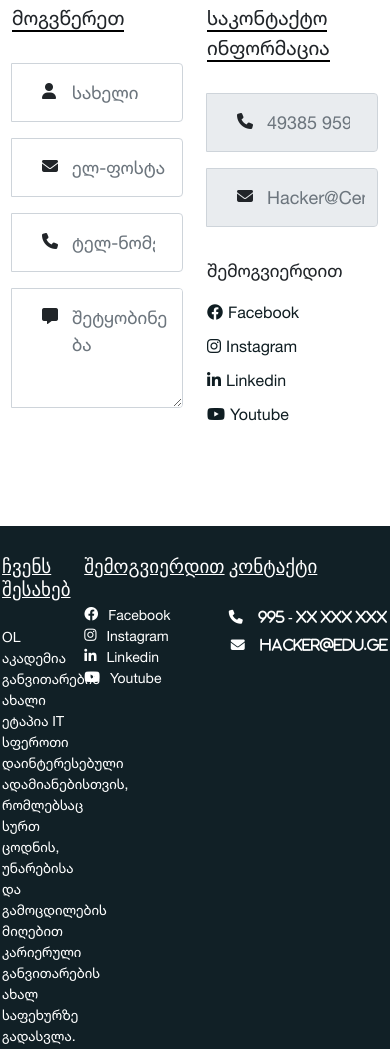
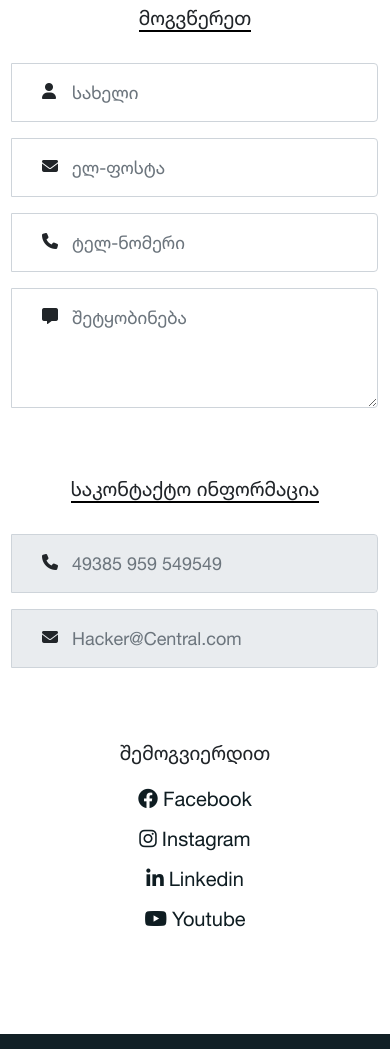
Before and after one commit to LES-TWINS/Hacker-Central, a plain HTML site: page contact.html in a window 390 px wide. Shown: the part 380-1429 px from the top of the page. Drawn offline with nearby package versions, Linux system fonts and the light colour scheme.

Commit message:
responsive

```diff
--- a/contact.html
+++ b/contact.html
@@ -46,7 +46,7 @@
       <div class="line3"></div>
     </div>
   </nav>
-    <div class="ae">
+    <div class="main">
 
 
     <div class="intro">
@@ -120,10 +120,6 @@
 
         </div>
 
-
-      </div>
-
-
         <div class="footer">
           <div class="about-us">
           <h4> ჩვენს შესახებ</h4>
@@ -142,6 +138,10 @@
           <a href="mailto:hacker@edu.ge" target="blank/"><i class="fa-solid fa-envelope"> <span>Hacker@edu.ge</span> </i></a>
           </div>
         </div>
+      </div>
+
+
+
 
 
 <script src="https://code.jquery.com/jquery-3.5.0.js"></script>
--- a/script.js
+++ b/script.js
@@ -53,7 +53,7 @@
 
 
 const navSlide = () => {
-  const ae = document.querySelector(".ae");
+  const main = document.querySelector(".main");
   const burger = document.querySelector(".burger");
   const nav = document.querySelector(".nav-links");
   const navLinks = document.querySelectorAll(".nav-links li");
@@ -61,10 +61,10 @@ const navSlide = () => {
 
   burger?.addEventListener("click", () => {
     // Toggle Nav
-    if(ae.style.display=="none"){
-      ae.style.display="block";
+    if(main.style.display=="none"){
+      main.style.display="block";
     } else{
-      ae.style.display="none"
+      main.style.display="none"
     }
 
     nav.classList.toggle("nav-active");
--- a/style.scss
+++ b/style.scss
@@ -84,9 +84,7 @@ nav{
       // transition: transform 0.5s ease-in;
       li{
           opacity: 0;
-
       }
-
   }
   .burger{
       display: block;
@@ -508,6 +506,8 @@ form {
 
 .lecture_card {
   border-radius: 20px;
+  margin: auto;
+   margin-bottom: 20px;
   img {
     padding: 10px;
     border-radius: 30px;
@@ -606,11 +606,74 @@ form {
 }
 
 .blog_card {
+  margin: auto;
   border: 1px solid rgba(0, 0, 0, 0.527);
+  margin-bottom: 20px;
   img {
     height: 400px !important;
   }
 }
+
+
+@media screen and (max-width: 769px) {
+  .blog_card{
+    width: 21rem !important;
+  }
+  .about_txt p{
+    margin-left: 0;
+  }
+  .contact_box{
+    .row{
+      .col-6{
+        width: 100%;
+        .div_line{
+          text-align: center;
+        }
+      }
+    }
+    .join{
+      margin-top: 70px;
+      text-align: center;
+      p{
+        font-size: 20px;
+      }
+      a{
+        justify-content: center;
+        font-size: 20px;
+      }
+    }
+  }
+  .course_row{
+    margin-top: 25px;
+    .course_card{
+      margin: auto;
+      margin-bottom: 20px;
+    }
+  }
+.footer{
+  flex-direction: column;
+  align-items: center;
+  .about-us{
+    width: 60% !important;
+    h4{
+      text-align: center;
+    }
+  }
+  .join2{
+    margin-top: 30px;
+  }
+  .contact-us{
+    margin-top: 30px;
+    margin-bottom: 30px;
+    h4{
+      text-align: center;
+    }
+  }
+}
+}
+
+
+
 
 .blog_title {
   color: black;
```
Also changed, not shown: about.html (+6 -5 lines), blog.html (+4 -3 lines), courses.html (+3 -3 lines), index.html (+4 -3 lines), lecturers.html (+5 -5 lines), style.css, 1 other file. Lines whose indentation alone changed are shown as unchanged.
